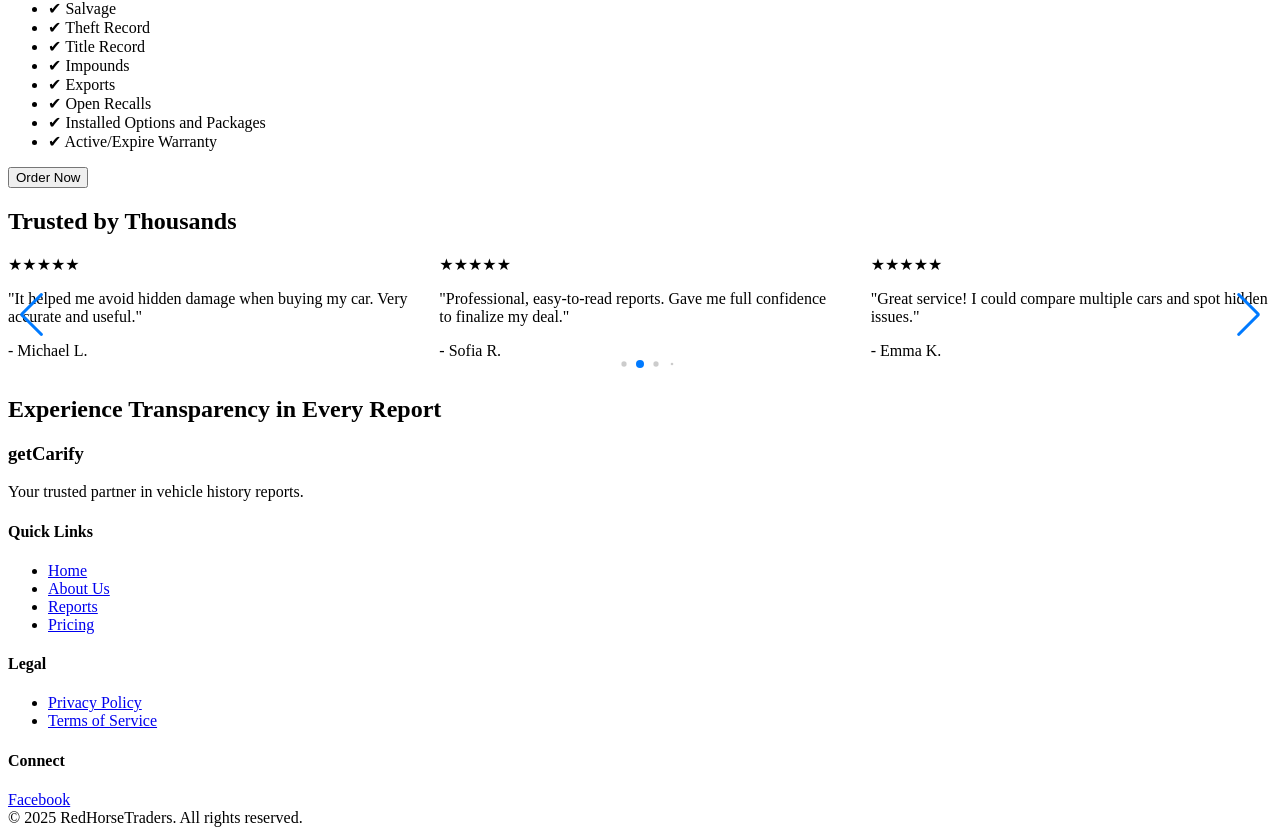
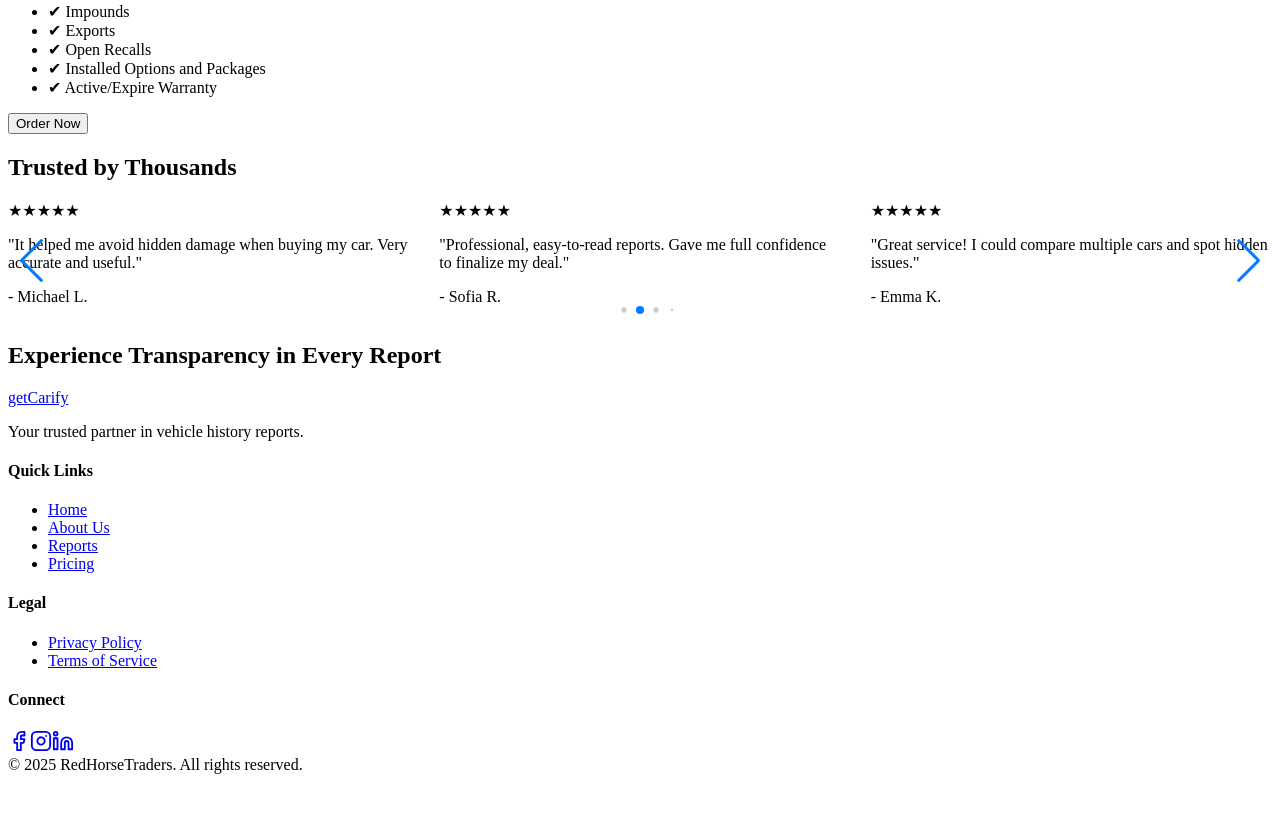
Before and after one commit to muhammadnoaman345/Get-carify, a Next.js app: page / in a window 1280 px wide. Shown: the part 1764-2599 px from the top of the page. After the commit the page ends 2546 px from the top, so only its background shows below. Built offline with nearby package versions, Linux system fonts and the light colour scheme.

Commit message:
Update index.js

```diff
--- a/pages/index.js
+++ b/pages/index.js
@@ -3,6 +3,7 @@ import Head from "next/head";
 import Image from "next/image";
 import { Swiper, SwiperSlide } from "swiper/react";
 import { Autoplay, Pagination, Navigation } from "swiper/modules";
+import { Facebook, Instagram, Linkedin } from "lucide-react";
 import "swiper/css";
 import "swiper/css/pagination";
 import "swiper/css/navigation";
@@ -194,7 +195,7 @@ export default function Home() {
 
       {/* Navbar */}
       <header className="bg-black text-white py-4 px-8 flex justify-between items-center fixed top-0 left-0 w-full z-50">
-        <h1 className="text-2xl font-bold text-green-500">getCarify</h1>
+        <a href="/" className="text-2xl font-bold text-green-500">getCarify</a>
         <nav className="hidden md:flex space-x-6">
           <a href="#" className="hover:text-green-400">Home</a>
           <a href="#" className="hover:text-green-400">About Us</a>
@@ -227,7 +228,7 @@ export default function Home() {
           {/* VIN / Plate Input */}
           <div className="mt-10 flex flex-col items-center">
             {/* Tabs */}
-            <div className="flex bg-gray-800 rounded-md overflow-hidden mb-6 shadow-md">
+            <div className="flex bg-gray-800 rounded-full overflow-hidden mb-6 shadow-lg">
               <button
                 onClick={() => { setSearchType("vin"); setInputValue(""); }}
                 className={`px-6 py-3 font-semibold transition ${
@@ -247,7 +248,7 @@ export default function Home() {
             </div>
 
             {/* Input + Button */}
-            <div className="flex w-full max-w-xl shadow-lg">
+            <div className="flex w-full max-w-xl shadow-lg rounded-md overflow-hidden">
               <input
                 type="text"
                 value={inputValue}
@@ -257,9 +258,9 @@ export default function Home() {
                     ? "Enter Vehicle Identification Number (VIN)"
                     : "Enter License Plate Number"
                 }
-                className="flex-1 px-4 py-4 rounded-l-md text-black focus:outline-none focus:ring-2 focus:ring-green-500"
+                className="flex-1 px-4 py-4 text-black focus:outline-none focus:ring-2 focus:ring-green-500"
               />
-              <button className="bg-green-500 px-8 py-4 rounded-r-md font-semibold hover:bg-green-600 transition-colors">
+              <button className="bg-green-500 px-8 py-4 font-semibold hover:bg-green-600 transition-colors">
                 Get Report
               </button>
             </div>
@@ -408,32 +409,55 @@ export default function Home() {
       </section>
 
       {/* Footer */}
-      <footer className="bg-gray-900 text-white py-10 px-8 grid grid-cols-1 md:grid-cols-4 gap-6">
+      <footer className="bg-gradient-to-b from-gray-900 to-black text-white py-10 px-8">
+        <div className="grid grid-cols-1 sm:grid-cols-2 md:grid-cols-4 gap-6">
+          {/* Brand */}
           <div>
-          <h3 className="text-green-500 font-bold text-xl">getCarify</h3>
-          <p className="mt-2">Your trusted partner in vehicle history reports.</p>
+            <a href="/" className="text-green-500 font-bold text-xl">getCarify</a>
+            <p className="mt-2 text-gray-400 text-sm">
+              Your trusted partner in vehicle history reports.
+            </p>
           </div>
+
+          {/* Quick Links */}
           <div>
             <h4 className="font-semibold">Quick Links</h4>
-          <ul className="mt-2 space-y-2">
+            <ul className="mt-2 space-y-2 text-sm text-gray-400">
               <li><a href="#">Home</a></li>
               <li><a href="#">About Us</a></li>
               <li><a href="#">Reports</a></li>
               <li><a href="#">Pricing</a></li>
             </ul>
           </div>
+
+          {/* Legal */}
           <div>
             <h4 className="font-semibold">Legal</h4>
-          <ul className="mt-2 space-y-2">
+            <ul className="mt-2 space-y-2 text-sm text-gray-400">
               <li><a href="#">Privacy Policy</a></li>
               <li><a href="#">Terms of Service</a></li>
             </ul>
           </div>
+
+          {/* Social Icons */}
           <div>
             <h4 className="font-semibold">Connect</h4>
-          <a href="#" className="mt-2 block">Facebook</a>
+            <div className="flex space-x-4 mt-3">
+              <a href="#" className="text-gray-400 hover:text-green-500 transition">
+                <Facebook size={22} />
+              </a>
+              <a href="#" className="text-gray-400 hover:text-green-500 transition">
+                <Instagram size={22} />
+              </a>
+              <a href="#" className="text-gray-400 hover:text-green-500 transition">
+                <Linkedin size={22} />
+              </a>
             </div>
-        <div className="col-span-4 text-center text-gray-400 mt-6">
+          </div>
+        </div>
+
+        {/* Bottom note */}
+        <div className="mt-10 text-center text-gray-500 text-xs border-t border-gray-800 pt-4">
           © 2025 RedHorseTraders. All rights reserved.
         </div>
       </footer>
```
Lines whose indentation alone changed are shown as unchanged.
